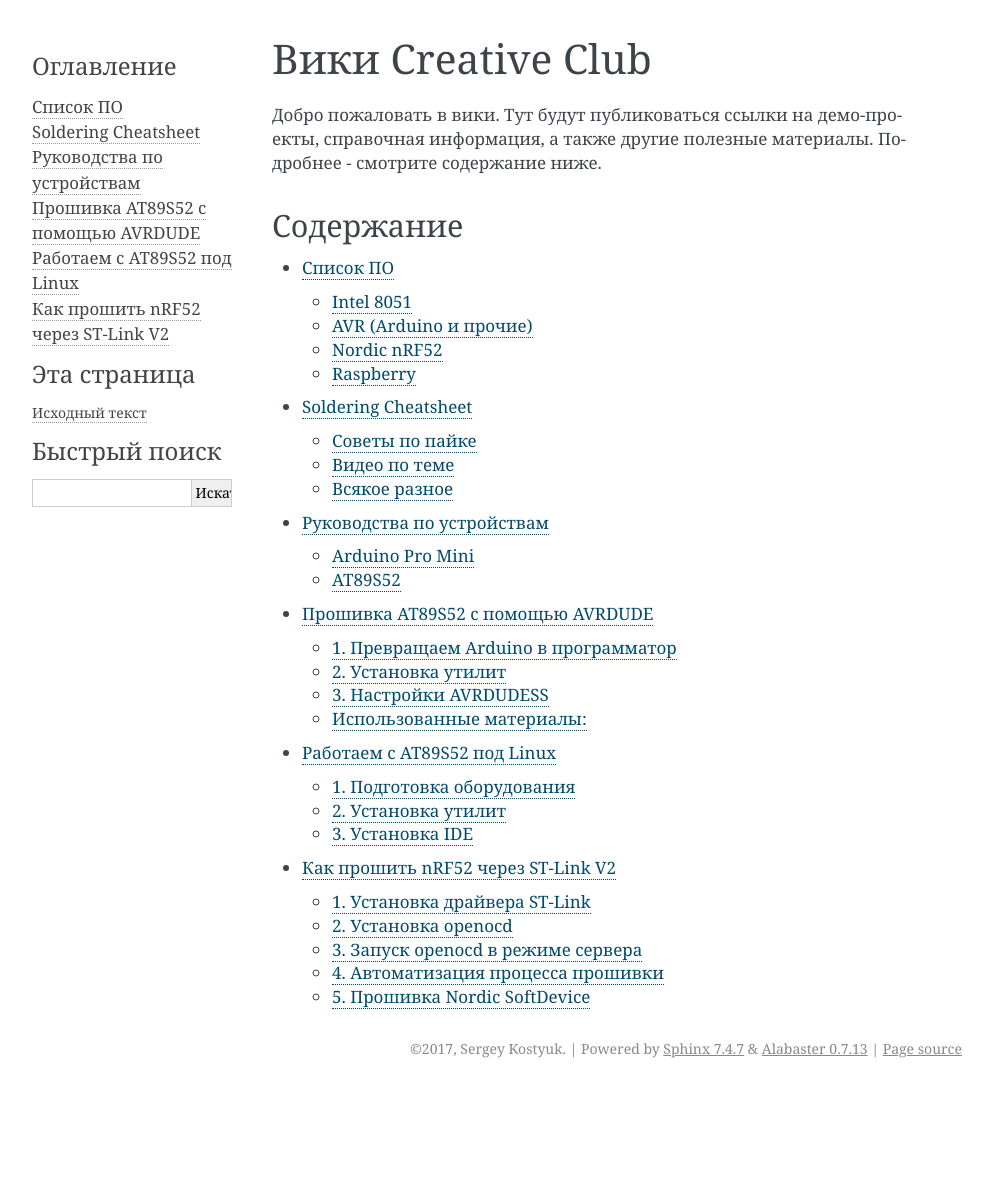
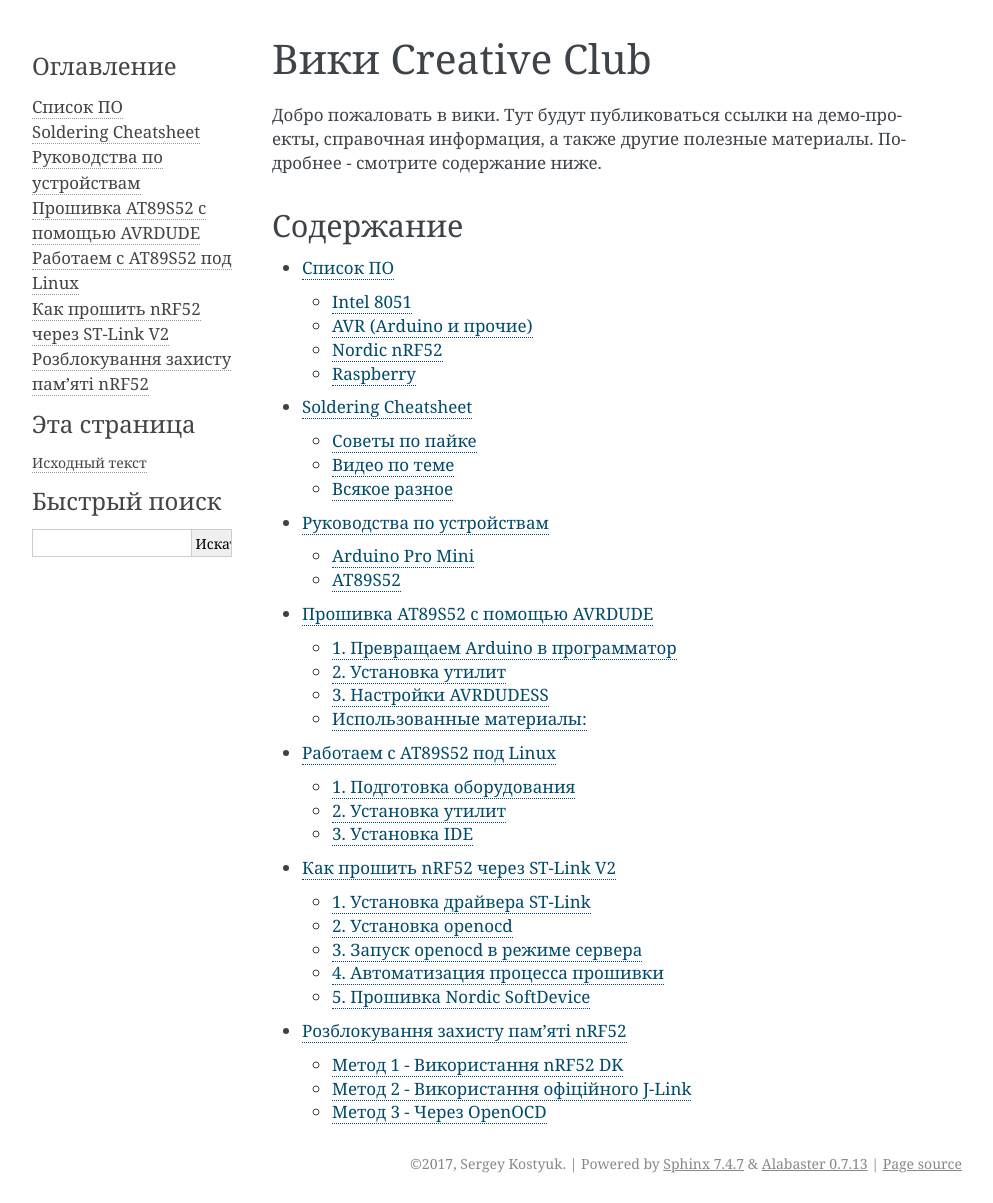
Before and after one commit to crtv-club/crtv_club, a Sphinx documentation site: the page built from docs/source/index.rst, in a window 1280 px wide. Shown: the whole page, without its empty margins (148-1141 px from the left). Built offline with Sphinx 7.4.7, drawn with Linux system fonts in a browser that asks for light colours; before the commit the page ends 1088 px from its top, so only the background shows below that; some of the changed lines change nothing that is shown.

Commit message:
Added write protect unlock instructions

```diff
--- a/docs/source/index.rst
+++ b/docs/source/index.rst
@@ -23,3 +23,4 @@
    at89s52_avrdude
    at89s52_linux_dev
    nrf52_stlink_flashing
+   nrf52_write_protect_unlock
--- /dev/null
+++ b/docs/source/nrf52_write_protect_unlock.rst
@@ -0,0 +1,59 @@
+Розблокування захисту пам'яті nRF52
+===================================
+
+Деякі модулі nRF52832 мають заблоковану flash-пам'ять з заводу. Прошивку з них
+не можна прочитати і нову прошивку не можна записати через ST-Link V2. Таким
+чином для використання модулів під свої проекти необхідно зняти захист (Write
+Protection) nRF52 та очистити вмість флеш-пам'яті через програматор.
+
+.. note::
+    Зняти захист можливо виключно через J-Link, його клон або аналог з
+    підтримкою JTAG. ST-Link V2 + SWD не підтримують команду для зняття
+    захисту з флеш-пам'яті.
+
+Метод 1 - Використання nRF52 DK
+^^^^^^^^^^^^^^^^^^^^^^^^^^^^^^^
+
+Для цього методу вам необхідно мати комплект розробника (dev kit) nRF52.
+Підійде комплект з будь-яким чіпом з сімества: nRF52 DK, nRF52840 DK (у форматі
+повнорозмірної плати, а не USB-ключа), nRF52833 DK, тощо. Головне - робочий
+J-Link на платі.
+
+1. Встановіть на комп'ютері nrfjprog: `завантажити <https://www.nordicsemi.com/Products/Development-tools/nrf-command-line-tools>`.
+2. Знайдіть гребінки P1 та P20: `nRF52833 DK Connectors <https://infocenter.nordicsemi.com/topic/ug_nrf52833_dk/UG/dk/images/nRF52833/nrf52833_dk_board_connectors.svg>`.
+3. Під'єднайте контакти ``SWD IO``, ``SWD SCK``, ``RESET``, ``GND DETECT``,
+   ``VTG`` гребінки P20 до контактів ``SWD IO``, ``SWD SCK``, ``RESET``,
+   ``GND``, ``VDD`` (живлення, плюс) цільової плати.
+4. За необхідності, для живлення від DK плати: під'єднайте контакти ``VDD``,
+   ``GND`` гребінки P1 до контактів ``VDD``, ``GND`` цільової плати.
+5. Під'єднайте nRF52 DK до комп'ютера.
+6. Відкрийте термінал.
+7. В терміналі виконайте команду: ``nrfjprog -f NRF52 --recover``.
+8. Захист вимкнено. Завантажте нову прошивку на пристій.
+
+Метод 2 - Використання офіційного J-Link
+^^^^^^^^^^^^^^^^^^^^^^^^^^^^^^^^^^^^^^^^
+
+Повторіть кроки з методу nRF52 DK з врахуванням особливості вашого J-Link.
+Список кроків та утиліт співпадає, відрізняється тільки інтерфейс підключення.
+
+Метод 3 - Через OpenOCD
+^^^^^^^^^^^^^^^^^^^^^^^
+
+1. Встановіть OpenOCD.
+2. Під'єднайте J-Link або його аналог до цільового пристрою.
+3. Під'єднайте J-Link до комп'ютера.
+4. Запустіть OpenOCD в режимі сервера.
+5. Під'єднайтесь до сервера OpenOCD по Telnet.
+6. Виконайте наступні команди в Telnet:
+
+.. code-block:: console
+
+   # Read APPROTECTSTATUS
+   # (0x0 Access port protection enabled - 0x1 APP disabled)
+   > nrf52.dap apreg 1 0x0c 0x00000000
+   # Write ERASEALL register
+   > nrf52.dap apreg 1 0x04 0x01
+   > reset
+
+7. Захист вимкнено. Завантажте нову прошивку на пристій.
```
